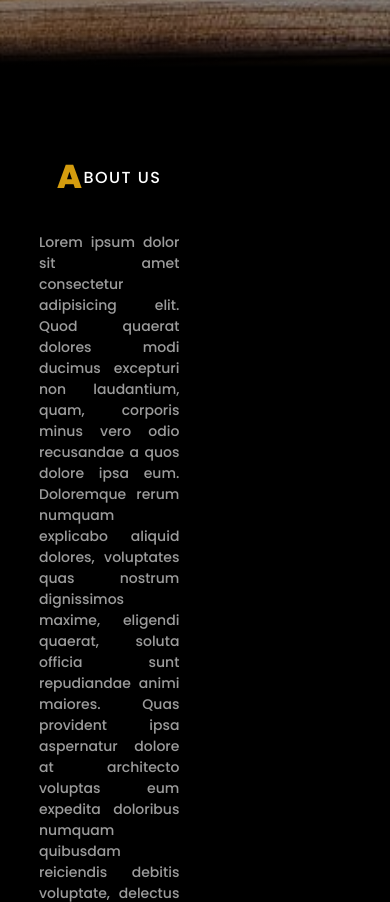
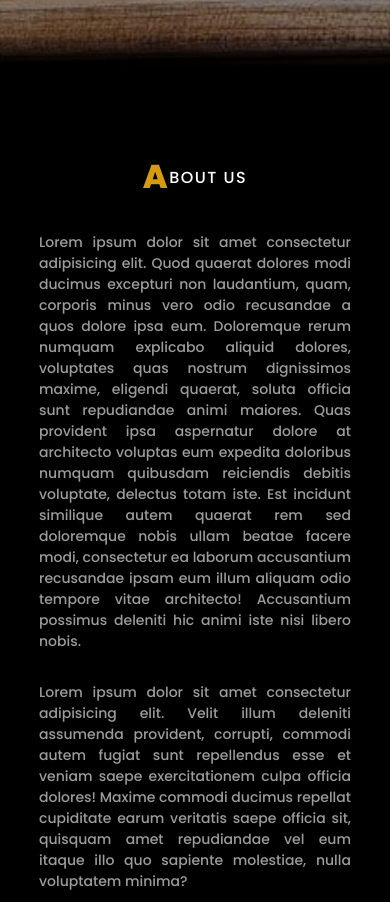
Before and after one commit to devlaray/funkkyburger, a plain HTML site: page index.html in a window 390 px wide. Shown: the part 742-1644 px from the top of the page. Drawn offline with Linux system fonts and the light colour scheme.

Commit message:
add about responsiveness

```diff
--- a/funkky.css
+++ b/funkky.css
@@ -375,5 +375,15 @@ header nav .icons .fa:hover{
         max-width: 60%;
 
     }
+    .about .container{
+        flex-direction: column;
+    }
+    .about .container .text{
+        width: 100%;
+        margin-bottom: 30px;
+    }
+    .about .container .img-wrapper{{
+        width: 100%;
+    }
 
 }
```
